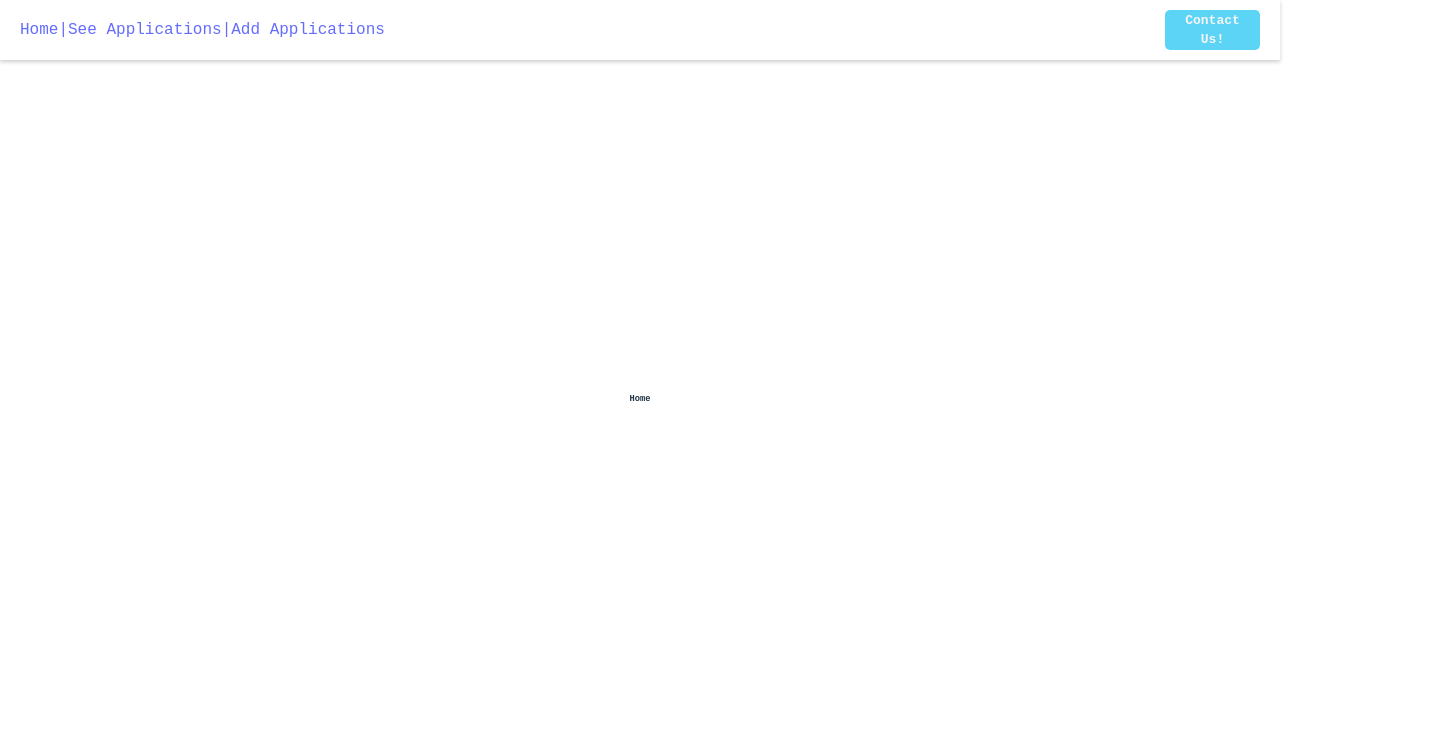
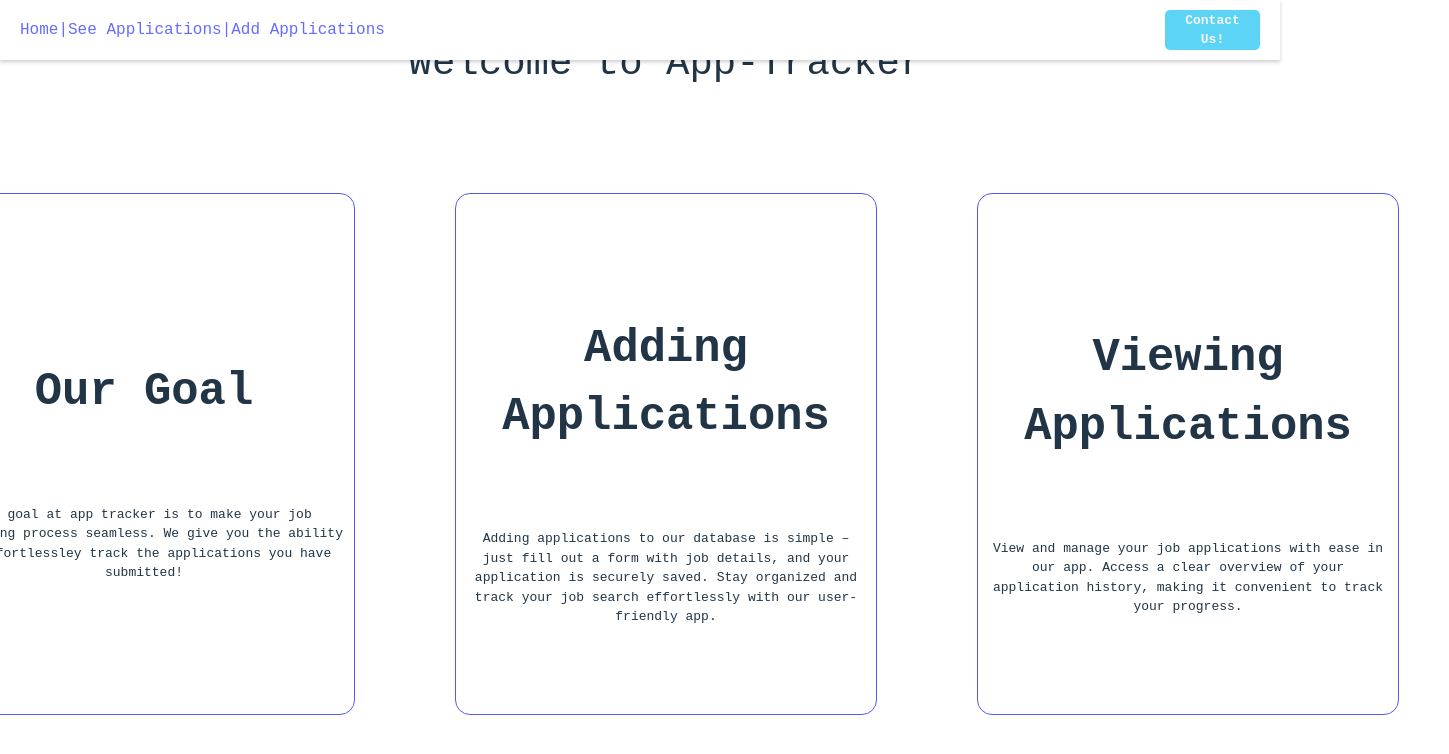
Before and after one commit to kpiacenta93/vue-router-setup, a Vue app in the folder vue-router/: page / in a window 1280 px wide. Shown: the top 754 px of the page, 1449 px wide, since content can reach past the window. Built offline with nearby package versions, Linux system fonts and the light colour scheme.

Commit message:
setting up home page

```diff
--- a/vue-router/src/views/AddApplications.vue
+++ b/vue-router/src/views/AddApplications.vue
@@ -67,6 +67,8 @@
       submitForm() {
         // Handle form submission here
         console.log("Form submitted with data:", this.$data);
+        alert("application has been submitted!")
+        this.$router.push('/')
       },
     },
   };
--- a/vue-router/src/views/Home.vue
+++ b/vue-router/src/views/Home.vue
@@ -1,5 +1,25 @@
 <template>
-<h6>Home</h6>
+<header class="app-tracker-header">Welcome to App-Tracker</header>
+<div class="home-container">
+    <!-- <h6 class="home-title">App-Tracker</h6> -->
+    <div class="home-cards">
+        <div class="card1">
+            <p class="goal"><b>Our Goal</b> </p>
+            <br>
+            <p>Our goal at app tracker is to make your job searching process seamless. We give you the ability to effortlessley track the applications you have submitted!</p>
+        </div>
+        <div class="card1">
+            <p class="goal"><b>Adding Applications</b> </p>
+            <br>
+            <p>Adding applications to our database is simple – just fill out a form with job details, and your application is securely saved. Stay organized and track your job search effortlessly with our user-friendly app.</p>
+        </div>
+        <div class="card2">
+            <p class="goal"><b>Viewing Applications</b> </p>
+            <br>
+            <p>View and manage your job applications with ease in our app. Access a clear overview of your application history, making it convenient to track your progress.</p>
+        </div>
+    </div>
+</div>
 
 </template>
 
@@ -13,4 +33,76 @@ export default {
 
 <style>
 
+.home-container {
+    display: flex;
+    justify-content: center;
+    align-items: center;
+    font-family: monospace;
+}
+
+.home-title {
+    display: flex;
+    justify-content: center;
+    align-items: center;
+    font-size: 4rem;
+    margin-bottom: 1000px;
+    border: 1px solid #535bf2;
+    border-radius: 10px 10px 10px 10px;
+    width: 500px;
+    }
+
+    .home-cards {
+        display: flex;
+        justify-content: center;
+        align-items: center;
+    }
+
+    .card1, .card2, .card3 {
+  display: flex;
+  justify-content: center;
+  align-items: center;
+  flex-direction: column;
+  border: 1px solid #535bf2;
+  height: 500px;
+  width: 400px;
+  padding: 10px;
+  margin: 50px;
+  border-radius: 15px;
+  transition: transform 0.3s, background-color 0.3s; /* Add transition properties */
+}
+
+.card1:hover, .card2:hover, .card3:hover {
+  transform: scale(1.2);
+  background-color: rgb(92, 212, 246);
+  color: black;
+  font-size: x-large;
+  border: 1px solid black;
+}
+
+
+/* .card2{
+        display: flex;
+        justify-content: center;
+        align-items: center;
+        flex-direction: column;
+        border: 1px solid #535bf2;
+        height:500px;
+        width: 500px;
+        margin: 50px;
+        border-radius: 15px 15px 15px 15px
+
+} */
+
+.goal {
+    font: bolder;
+    font-size: 3.5rem;
+    display: flex;
+    justify-content: flex-start;
+    align-items: flex-start;
+
+}
+.app-tracker-header {
+    margin-bottom: 50px;
+    font-size: 3rem;
+}
 </style>
```
